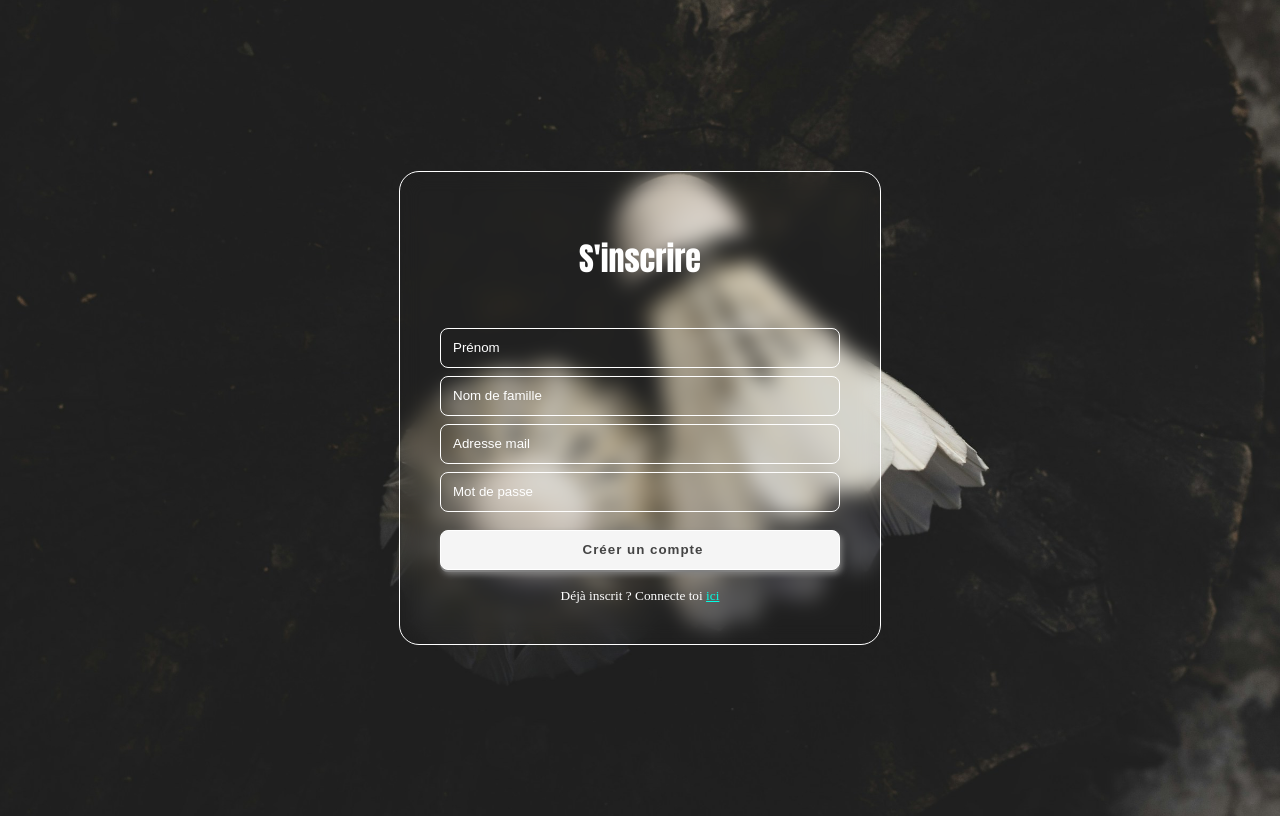
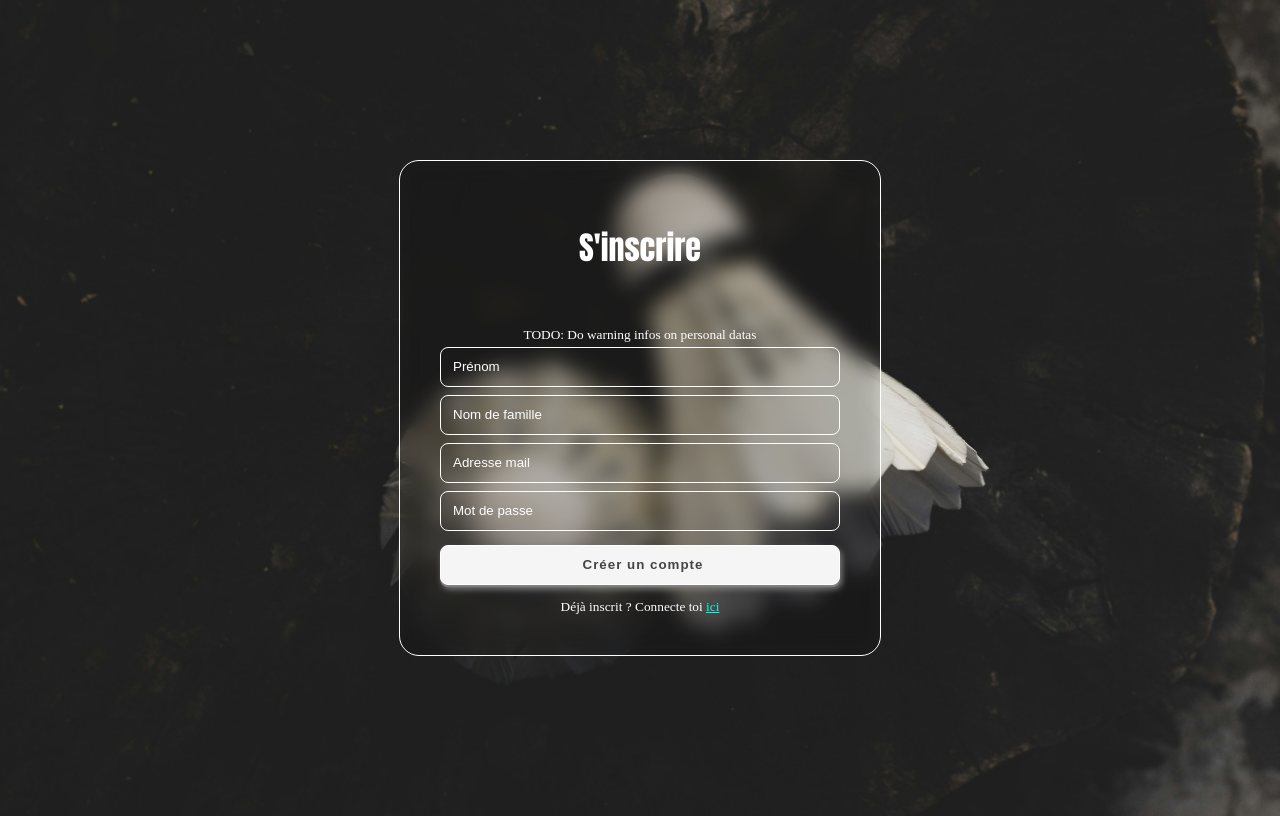
Before and after one commit to William-Dbt/usjm_www-tournament, a React (Create React App) app in the folder frontend/: page /signup in a window 1280 px wide. Built offline with nearby package versions, Linux system fonts and the light colour scheme.

Commit message:
Register form finished

```diff
--- a/frontend/src/App.js
+++ b/frontend/src/App.js
@@ -7,7 +7,7 @@ function App() {
 	return (
 		<BrowserRouter>
 			<Routes>
-				<Route path="/" element={ <Auth /> } />
+				<Route path="/" element={ <Auth signup={false} /> } />
 				<Route path="/login" element={ <Auth signup={false} /> } />
 				<Route path="/signup" element={ <Auth signup={true} /> } />
 				<Route path="*" element={ <NoPage /> } />
--- a/frontend/src/pages/Auth/Auth.js
+++ b/frontend/src/pages/Auth/Auth.js
@@ -1,18 +1,11 @@
-import Signup from "./Signup";
-import Login from "./Login";
+import Signup from "./components/Signup";
+import Login from "./components/Login";
 import "../../styles/Auth.css";
 
 function Auth(props) {
-	let formToShow;
-
-	if (props.signup === true)
-		formToShow = <Signup />
-	else
-		formToShow = <Login />
-
 	return (
-		<div>
-			{formToShow}
+		<div className="formWindow">
+			{props.signup === true ? <Signup /> : <Login />}
 		</div>
 	);
 }
--- a/frontend/src/pages/Auth/Signup.js
+++ /dev/null
@@ -1,139 +0,0 @@
-import { useEffect, useState } from "react";
-import { Link } from "react-router-dom";
-import axios from "axios";
-import isStringEmpty from "../../utils/isStringEmpty";
-
-function Signup() {
-	// function handleSubmit(event) {
-	// 	event.preventDefault();
-
-	// 	axios.post(`http://localhost:3000/auth/signIn`, {
-	// 		firstName: firstName,
-	// 		lastName: lastName,
-	// 		email: email,
-	// 		password: password
-	// 	})
-	// 	.then(res => {
-	// 		console.log('res', res);
-	// 		console.log('data', res.data);
-	// 	})
-	// 	.catch(error => {
-	// 		if (error.response)
-	// 			arr_errorMessages = error.response.data.message;
-
-	// 		console.log(arr_errorMessages);
-	// 	})
-	// }
-
-	const [inputFields, setInputFields] = useState({
-		firstName: "",
-		lastName: "",
-		email: "",
-		password: ""
-	});
-	const [errors, setErrors] = useState({});
-	const [submitForm, setSubmitForm] = useState(false);
-
-	// This function is called by useEffect() when the client
-	// has complete all fields to register without errors
-	// It will call the API to register the user in the db
-	// !!!!!!!!!!!!!!!!!!!!!!
-	// TODO: Connect the client and redirect on home ? page
-	// Let's check how tokens works
-	// !!!!!!!!!!!!!!!!!!!!!!
-	function finishSubmitForm() {
-		console.log('inputFields', inputFields);
-		setInputFields({
-			firstName: "",
-			lastName: "",
-			email: "",
-			password: ""
-		});
-		setSubmitForm(false);
-	}
-
-	// Check every time errors object is modifying if we can register the client
-	// The errors object is modified only when the button to register is clicked
-	useEffect(() => {
-		if (Object.keys(errors).length === 0 && submitForm)
-			finishSubmitForm();
-	}, [errors]);
-
-	// Function to check if every field is well-formated to create the client
-	// !!!!!!!!!!!!!!!!!!!!!!
-	// TODO: Check error cases (empty strings ...)
-	// !!!!!!!!!!!!!!!!!!!!!!
-	function validateValues(inputValues) {
-		let arr_errors = {};
-
-		if (isStringEmpty(inputValues.firstName))
-			arr_errors.firstName = "Vous devez renseigner un prénom.";
-		// TODO: Trim whitspaces for every fields
-		// TODO: Make arr_errors fields array to manage multiple errors at same time
-
-		if (inputValues.password.length < 6
-			|| inputValues.password.length > 14)
-			arr_errors.password = "Le mot de passe doit contenir entre 6 et 14 caractères.";
-
-		return arr_errors;
-	};
-
-	// Form's events
-	function handleChange(event) {
-		event.preventDefault();
-		setInputFields({ ...inputFields, [event.target.name]: event.target.value });
-	};
-
-	function handleSubmit(event) {
-		event.preventDefault();
-		setErrors(validateValues(inputFields));
-		setSubmitForm(true);
-	}
-	// -----
-
-	return (
-		<div className="container">
-			<h1>S'inscrire</h1>
-			<form onSubmit={handleSubmit}>
-				<input required
-					type="text"
-					name="firstName"
-					placeholder="Prénom"
-					value={inputFields.firstName}
-					onChange={handleChange}
-				/>
-				{errors.firstName ? (
-					<span className="fieldError">{errors.firstName}</span>
-				) : null}
-				<input required
-					type="text"
-					name="lastName"
-					placeholder="Nom de famille"
-					value={inputFields.lastName}
-					onChange={handleChange}
-				/>
-				<input required
-					type="email"
-					name="email"
-					placeholder="Adresse mail"
-					value={inputFields.email}
-					onChange={handleChange}
-				/>
-				<input required
-					type="password"
-					name="password"
-					placeholder="Mot de passe"
-					value={inputFields.password}
-					onChange={handleChange}
-				/>
-				{errors.password ? (
-					<span className="fieldError">{errors.password}</span>
-				) : null}
-				<input type="submit" name="login" value="Créer un compte" />
-			</form>
-			<small>Déjà inscrit ? Connecte toi <Link className="link" to="/login">ici</Link></small>
-		</div>
-	);
-}
-
-export default Signup;
--- a/frontend/src/pages/Auth/Login.js
+++ b/frontend/src/pages/Auth/components/Login.js
@@ -2,7 +2,7 @@ import { Link } from "react-router-dom";
 
 function Login() {
 	return (
-		<div className="container">
+		<>
 			<h1>Se connecter</h1>
 			<form>
 				<input input="email" name="email" placeholder="Adresse email" />
@@ -10,7 +10,7 @@ function Login() {
 				<input type="submit" name="login" value="Se connecter" />
 			</form>
 			<small>Pas encore inscrit ? <Link className="link" to="/signup">Créer un compte</Link></small>
-		</div>
+		</>
 	);
 }
 
--- /dev/null
+++ b/frontend/src/pages/Auth/components/Signup.js
@@ -0,0 +1,160 @@
+import { useEffect, useState } from "react";
+import { Link, useNavigate } from "react-router-dom";
+import axios from "axios";
+import isStringEmpty from "../../../utils/isStringEmpty";
+
+function Signup() {
+	const [inputFields, setInputFields] = useState({
+		firstName: "",
+		lastName: "",
+		email: "",
+		password: ""
+	});
+	const [errors, setErrors] = useState({ password: [] });
+	const [submitForm, setSubmitForm] = useState(false);
+
+	// const navigate = useNavigate();
+
+	// Check every time errors object is modifying if we can register the client
+	// The errors object is modified only when the button to register is clicked
+	useEffect(() => {
+		if ((Object.keys(errors).length === 1 && errors.password.length === 0) && submitForm)
+			finishSubmitForm();
+	}, [errors, errors.password, submitForm]);
+
+	// This function is called by useEffect() when the client
+	// has complete all fields to register without errors
+	// It will call the API to register the user in the db
+	function finishSubmitForm() {
+		let registerError;
+
+		axios.post(`http://localhost:3000/auth/signIn`, {
+			firstName: inputFields.firstName.trim(' '),
+			lastName: inputFields.lastName.trim(' '),
+			email: inputFields.email.trim(' '),
+			password: inputFields.password.trim(' ')
+		})
+		.catch(error => { registerError = error; })
+
+		// Reset variables
+		setInputFields({
+			firstName: "",
+			lastName: "",
+			email: "",
+			password: ""
+		});
+		setSubmitForm(false);
+		// navigate('/login');
+	}
+
+	// Function to check if every field is well-formated to create the client
+	// It returns an object of all errors to show to the client on the form
+	function validateValues(inputValues) {
+		const validEmailRegex = /^[a-zA-Z0-9.!#$%&'*+/=?^_`{|}~-]+@[a-zA-Z0-9-]+\.[a-zA-Z0-9-]*$/;
+		let arr_errors = { password: [] };
+
+		if (isStringEmpty(inputValues.firstName))
+			arr_errors.firstName = "Vous devez renseigner un prénom.";
+
+		if (isStringEmpty(inputValues.lastName))
+			arr_errors.lastName = "Vous devez renseigner un nom de famille.";
+
+		// - Email verification ---------
+		if (isStringEmpty(inputValues.email))
+			arr_errors.email = "Vous devez renseigner un email.";
+		else if (!inputValues.email.match(validEmailRegex))
+			arr_errors.email = "Votre adresse email n'est pas valide.";
+		// ------------------------------
+
+		// - Password verification ------
+		if (inputValues.password.length < 6
+			|| inputValues.password.length > 14)
+			arr_errors.password.push("entre 6 et 14 caractères");
+
+		if (!inputValues.password.match(/[A-Z]/g))
+			arr_errors.password.push("au moins une lettre majuscule");
+
+		if (!inputValues.password.match(/[a-z]/g))
+			arr_errors.password.push("au moins une lettre minuscule");
+
+		if (!inputValues.password.match(/[0-9]/g))
+			arr_errors.password.push("au moins un chiffre");
+		// ------------------------------
+
+		return arr_errors;
+	}
+
+	function showPasswordErrorMessages(arrErrorMessages) {
+		return (
+			<div className="passwordErrorMessages">
+				<span className="fieldError">⚠️ Le mot de passe doit contenir :</span>
+				<ul className="ulPasswordErrors">
+					{arrErrorMessages.map((errorMessage) => (
+						<li className="fieldError" key={errorMessage}>{errorMessage}</li>
+					))}
+				</ul>
+			</div>
+		);
+	}
+
+	// Form's events
+	function handleChange(event) {
+		event.preventDefault();
+		setInputFields({ ...inputFields, [event.target.name]: event.target.value });
+	}
+
+	function handleSubmit(event) {
+		event.preventDefault();
+		setErrors(validateValues(inputFields));
+		if (Object.keys(errors).length === 1 && errors.password.length === 0)
+			setSubmitForm(true);
+	}
+	// -----
+
+	return (
+		<>
+			<h1>S'inscrire</h1>
+			<small>TODO: Do warning infos on personal datas</small>
+			<form onSubmit={handleSubmit}>
+				<input type="text"
+					name="firstName"
+					placeholder="Prénom"
+					value={inputFields.firstName}
+					onChange={handleChange}
+				/>
+				{errors.firstName ? (
+					<span className="fieldError">⚠️ {errors.firstName}</span>
+				) : null}
+				<input type="text"
+					name="lastName"
+					placeholder="Nom de famille"
+					value={inputFields.lastName}
+					onChange={handleChange}
+				/>
+				{errors.lastName ? (
+					<span className="fieldError">⚠️ {errors.lastName}</span>
+				) : null}
+				<input type="text"
+					name="email"
+					placeholder="Adresse mail"
+					value={inputFields.email}
+					onChange={handleChange}
+				/>
+				{errors.email ? (
+					<span className="fieldError">⚠️ {errors.email}</span>
+				) : null}
+				<input type="password"
+					name="password"
+					placeholder="Mot de passe"
+					value={inputFields.password}
+					onChange={handleChange}
+				/>
+				{errors.password.length ? showPasswordErrorMessages(errors.password) : null}
+				<input type="submit" name="login" value="Créer un compte" />
+			</form>
+			<small>Déjà inscrit ? Connecte toi <Link className="link" to="/login">ici</Link></small>
+		</>
+	);
+}
+
+export default Signup;
--- a/frontend/src/styles/Auth.css
+++ b/frontend/src/styles/Auth.css
@@ -13,7 +13,7 @@ body {
 }
 
 /* Signup & Login pages style */
-.container {
+.formWindow {
 	width: 400px;
 	height: auto;
 	padding: 40px;
@@ -22,12 +22,11 @@ body {
 	flex-direction: column;
 	justify-content: center;
 	align-items: center;
-	text-align: center;
 
 	border-radius: 20px;
 	border: 1px solid white;
 
-	backdrop-filter: blur(10px) brightness(100%);
+	backdrop-filter: blur(10px) brightness(80%);
 }
 
 h1 {
@@ -43,7 +42,8 @@ form {
 input {
 	width: 100%;
 	height: 40px;
-	margin-bottom: 2%;
+	margin-bottom: 1%;
+	margin-top: 1%;
 	padding-left: 3%;
 	box-sizing: border-box;
 
@@ -60,6 +60,25 @@ input:focus {
 
 input::placeholder {
 	color: white;
+}
+
+.fieldError {
+	text-align: left;
+	margin-left: 4%;
+
+	color: red;
+}
+
+.passwordErrorMessages {
+	display: flex;
+	flex-direction: column;
+
+	color: red;
+}
+
+.ulPasswordErrors {
+	margin-top: 0%;
+	list-style-type: "- ";
 }
 
 input[type="submit"] {
@@ -97,7 +116,3 @@ small {
 .link:hover {
 	color: rgb(184, 255, 248);
 }
-
-.fieldError {
-	color: red;
-}
```
